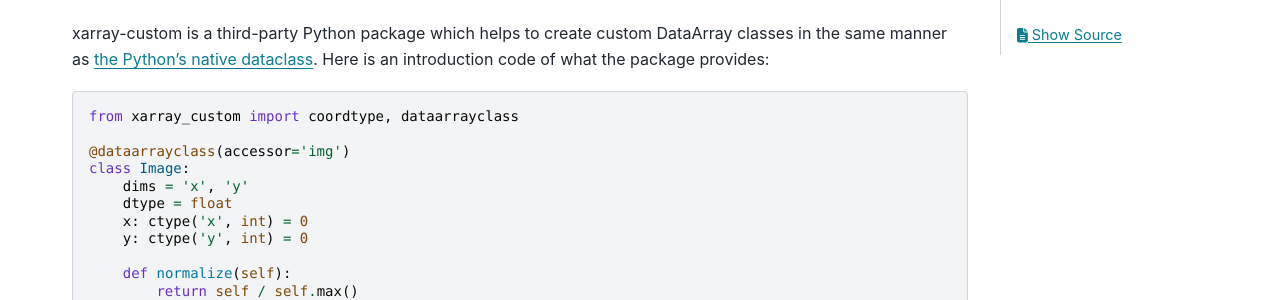
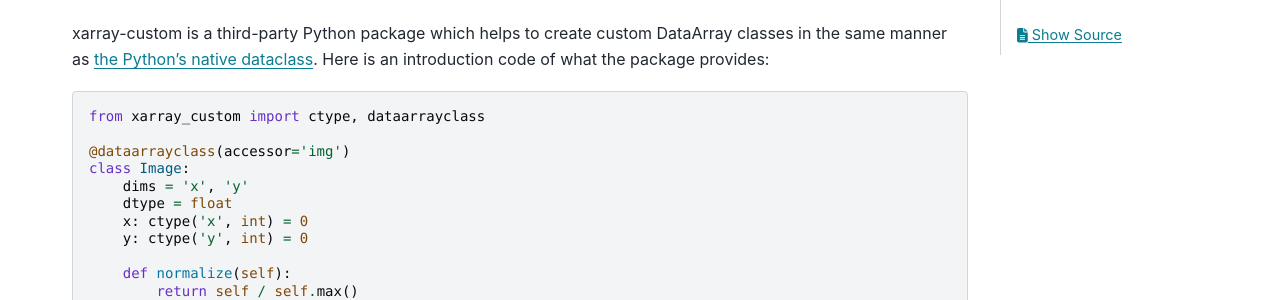
Before and after one commit to astropenguin/xarray-custom, a Sphinx documentation site: the page built from docs/index.rst, in a window 1280 px wide and 1076 px high. Shown: the part 192-492 px from the top of the window. Built offline with Sphinx 7.4.7 and the PyData theme 0.15.4, drawn with Linux system fonts in a browser that asks for light colours.

Commit message:
#4 Fix example code

```diff
--- a/docs/index.rst
+++ b/docs/index.rst
@@ -15,7 +15,7 @@ xarray-custom documentation
 xarray-custom is a third-party Python package which helps to create custom DataArray classes in the same manner as `the Python's native dataclass <https://docs.python.org/3/library/dataclasses.html>`__.
 Here is an introduction code of what the package provides::
 
-    from xarray_custom import coordtype, dataarrayclass
+    from xarray_custom import ctype, dataarrayclass
 
     @dataarrayclass(accessor='img')
     class Image:
```
Also changed, not shown: README.md (+1 -1 lines).
